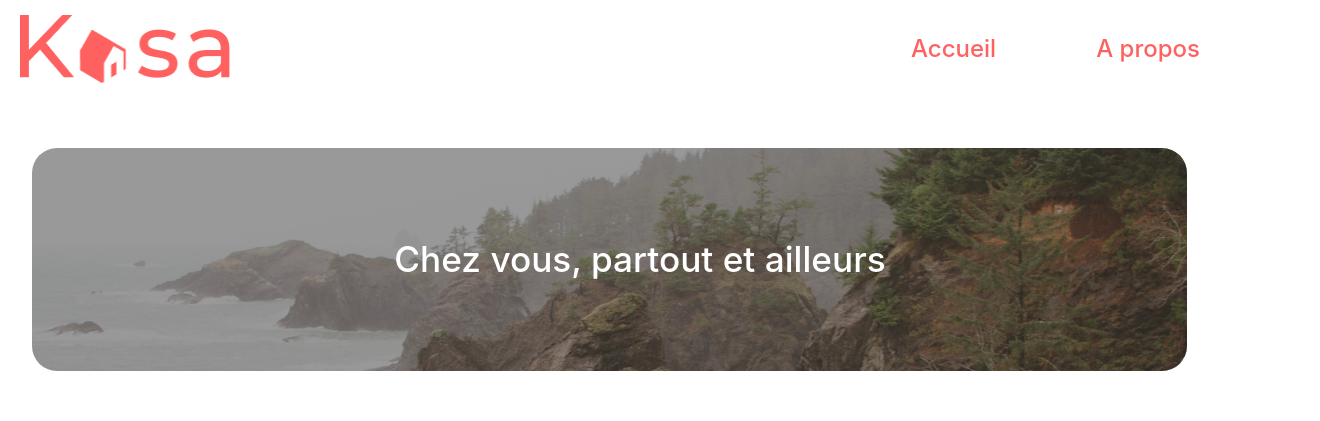
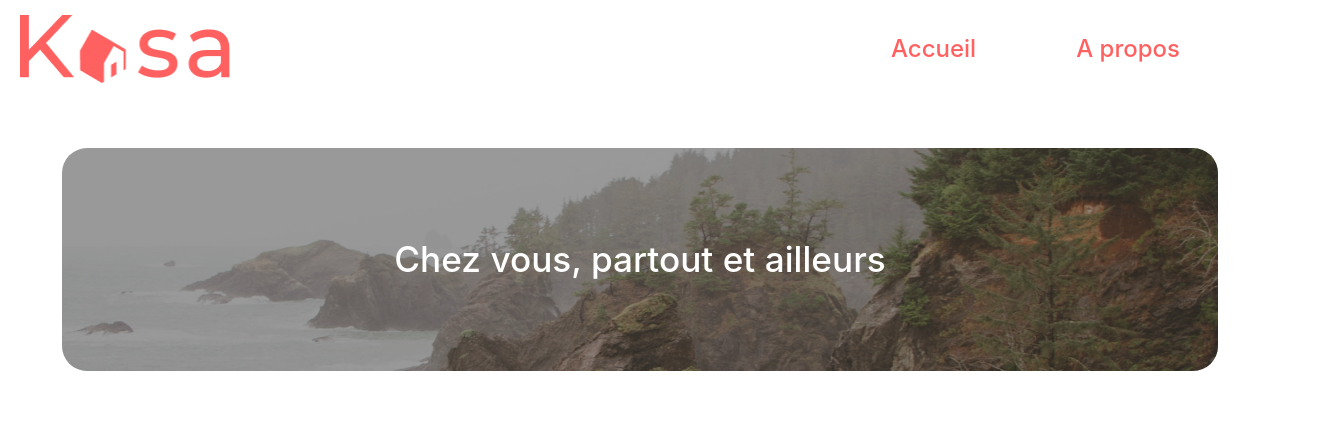
Before and after one commit to NatachaLng/NatachaLang_11_01052021, a React (Create React App) app: page / in a window 1280 px wide. Shown: the top 421 px of the page, 1320 px wide, since content can reach past the window. Built offline with nearby package versions, Linux system fonts and the light colour scheme.

Commit message:
correct css center

```diff
--- a/src/styles/Banner.css
+++ b/src/styles/Banner.css
@@ -3,8 +3,8 @@
     left: 0;
     top: 0;
     width: 95%;
-    margin-left: auto;
-    margin-right: auto;
+    margin-left: 2.5%;
+    margin-right: 2.5%;
     height: 100%;
     background: rgba(0, 0, 0, 0.4);
     border-radius: 25px;
@@ -13,8 +13,8 @@
 .banner,
 .banner img {
     width: 95%;
-    margin-left: auto;
-    margin-right: auto;
+    margin-left: 2.5%;
+    margin-right: 2.5%;
     height: 111px;
     border-radius: 25px;
 }
--- a/src/styles/Header.css
+++ b/src/styles/Header.css
@@ -14,15 +14,13 @@ a{
     display: flex;
     justify-content: space-between;
     align-items: center;
-    margin-left: auto;
-    margin-right: auto;
     margin-bottom: 20px;
     margin-top: 15px;
-    padding: 0 20px;
 }
 
 .main-nav img {
     width: 100px;
+    margin-left: 20px;
 }
 
 .main-nav ul {
```
